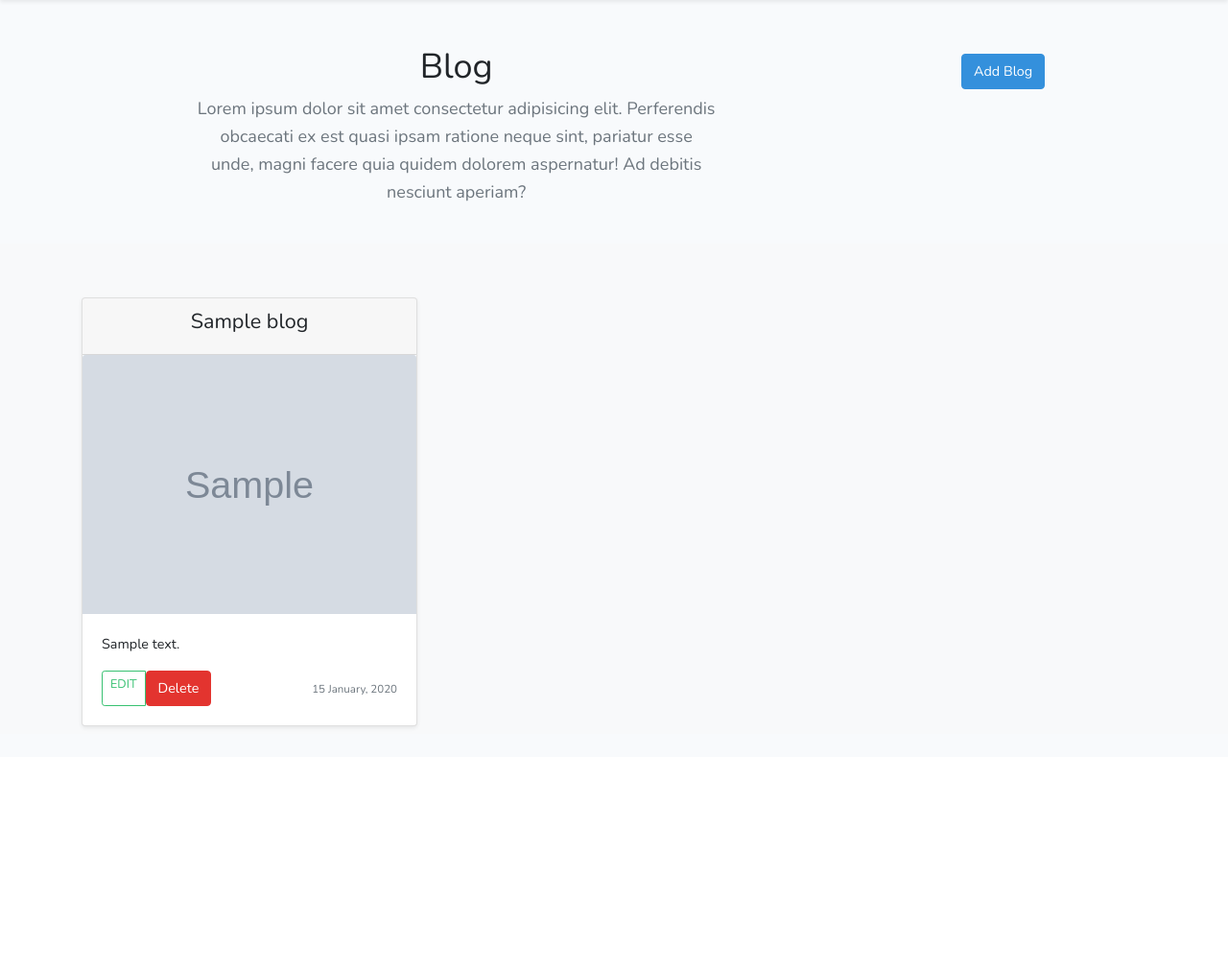
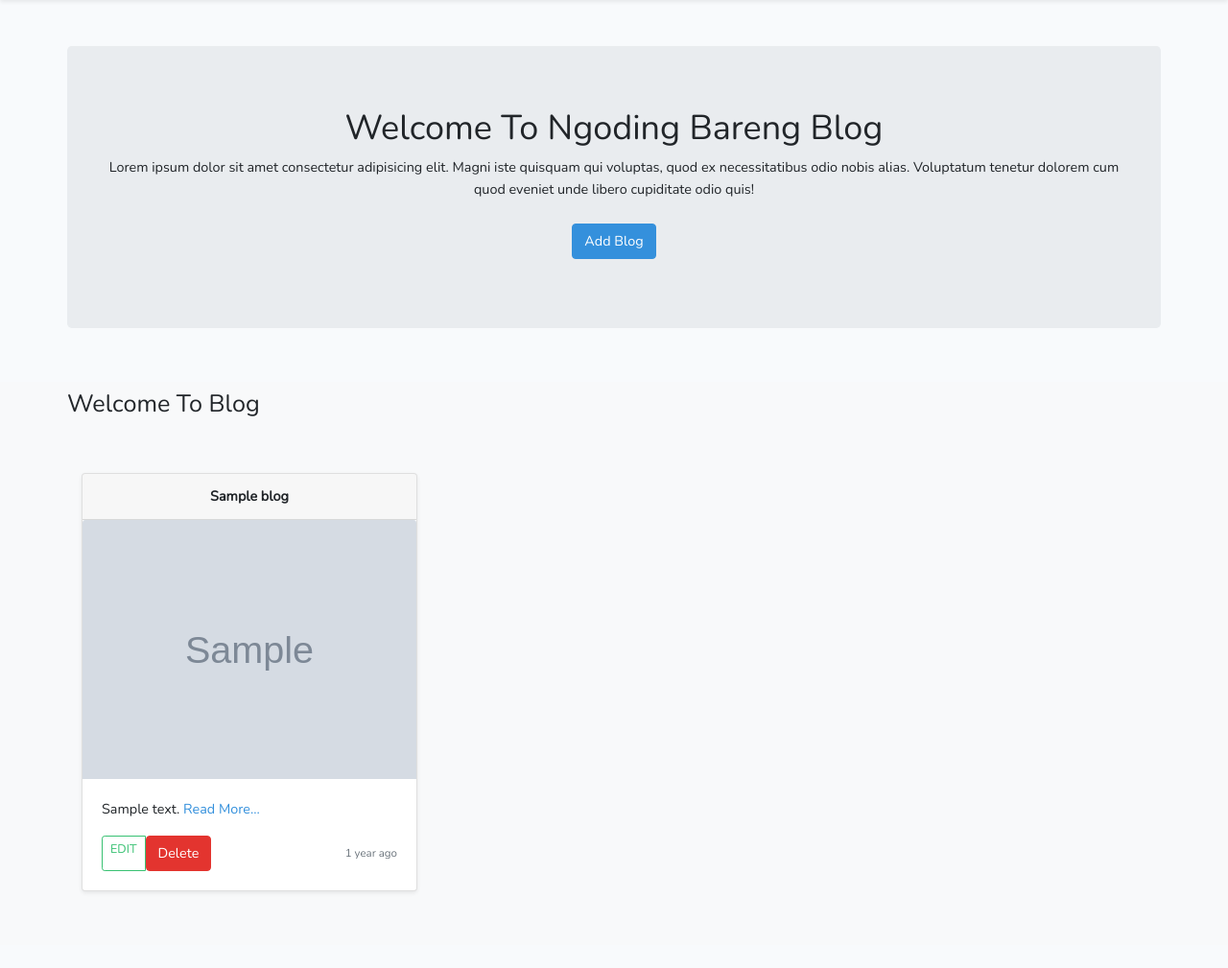
Before and after one commit to rasdi28/Development, a Laravel app: template laravel7crud/resources/views/pages/blog/index.blade.php in a window 1280 px wide. Shown: the part 55-1064 px from the top of the page at 96% size. Before the commit the page ends 815 px from the top, so only its background shows below. Run offline with Laravel 8, Linux system fonts and the light colour scheme; the template is opened without the code that fills it: most values are stand-ins (such as "Sample title", 1, 10 or a date in 2020); grey boxes marked "Sample" are stand-in pictures; style sheets or scripts are compiled from the project's sources; some libraries are stand-ins or nearby versions.

Commit message:
blog rasdi

```diff
--- a/laravel7crud/app/Http/Controllers/BlogController.php
+++ b/laravel7crud/app/Http/Controllers/BlogController.php
@@ -16,7 +16,9 @@ class BlogController extends Controller
 
     public function index()
     {
-        $blog = Blog::orderBy('created_at', 'desc')->get();
+
+        // $blog = Blog::orderBy('created_at', 'asc')->get();
+        $blog = Blog::latest()->paginate(3);
         return view('pages.blog.index')->with([
             'blogs'=>$blog
         ]);
--- a/laravel7crud/resources/views/pages/blog/index.blade.php
+++ b/laravel7crud/resources/views/pages/blog/index.blade.php
@@ -21,37 +21,39 @@
 
   <section class="py-3 text-center container">
     <div class="row py-lg-2">
-      <div class="col-lg-6 col-md-8 mx-auto">
-        <h1 class="fw-light">Blog</h1>
-        <p class="lead text-muted">Lorem ipsum dolor sit amet consectetur adipisicing elit. Perferendis obcaecati ex est quasi ipsam ratione neque sint, pariatur esse unde, magni facere quia quidem dolorem aspernatur! Ad debitis nesciunt aperiam?</p>
-        <p>
-
-        </p>
-      </div>
-      <div class="row-lg-6 mx-auto">
-        <a href="{{ route('blog.create') }}"class="btn btn-primary my-2">Add Blog</a>
-
+      <div class="jumbotron">
+          <h1>Welcome To Ngoding Bareng Blog</h1>
+          <p>Lorem ipsum dolor sit amet consectetur adipisicing elit. Magni iste quisquam qui voluptas, quod ex necessitatibus odio nobis alias. Voluptatum tenetur dolorem cum quod eveniet unde libero cupiditate odio quis!</p>
+          <div class="container">
+            <a href="{{ route('blog.create') }}"class="btn btn-primary my-2">Add Blog</a>
+          </div>
       </div>
 
     </div>
   </section>
 
+
+
   <div class="album py-2 bg-light">
     <div class="container">
-
+        <div class="row text-center">
+            <h3>Welcome To Blog</h3>
+        <hr>
+        </div>
       <div class="row row-cols-1 row-cols-sm-2 row-cols-md-3 g-3">
         @forelse ($blogs as $blog)
             <div class="col">
                   <div class="card shadow-sm mt-5">
                     <div class="card-header text-center">
                         <div class="card-text">
-                            <h4>{{ $blog->title }} </h4>
+                           <b> {{ $blog->title }} </b>
                         </div>
                     </div>
                     <img style="height:270px; object-fit:cover; object-position:center" src="{{ asset($blog->image) }}" class="bd-placeholder-img card-img-top" role="img" aria-label="Placeholder: Thumbnail" preserveAspectRatio="xMidYMid slice" focusable="false"></img>
 
                     <div class="card-body">
-                        <p class="card-text">{{ Str::limit($blog->description,200,'')  }}</p>
+                        <p class="card-text">{{ Str::limit($blog->description,200,'') }}  <a href="">Read More...</a></p>
+
                         <div class="d-flex justify-content-between align-items-center">
                             <div class="btn-group">
                             <a
@@ -66,7 +68,7 @@
                             </form>
                             {{-- <button type="button" class="btn btn-sm btn-outline-danger" data-toggle="modal" data-target="" data-id="{{ $blog->id }}">DELETE</button> --}}
                             </div>
-                            <small class="text-muted">{{ $blog->created_at->format("d F, Y") }}</small>
+                            <small class="text-muted">{{ $blog->created_at->diffForHumans() }}</small>
                         </div>
                     </div>
                 </div>
@@ -75,9 +77,13 @@
         @empty
             <h2>Data Is Empty</h2>
         @endforelse
-
       </div>
     </div>
+    <div class="d-flex justify-content-center mt-5">
+      <div>
+          {{ $blogs->links() }}
+      </div>
+  </div>
   </div>
 
 </main>
--- a/laravel7crud/routes/web.php
+++ b/laravel7crud/routes/web.php
@@ -12,7 +12,7 @@ Auth::routes(['register'=>false,'reset'=>false]);
 Route::get('/home', 'HomeController@index')->name('home');
 
 Route::group(['prefix' => 'blog'], function () {
-    Route::get('blog','BlogController@index')->name('blog.index');
+    Route::get('/','BlogController@index')->name('blog.index');
     Route::post('/','BlogController@store')->name('blog.store');
     Route::get('/create','BlogController@create')->name('blog.create');
     Route::get('/edit/{id}','BlogController@edit')->name('blog.edit');
```
